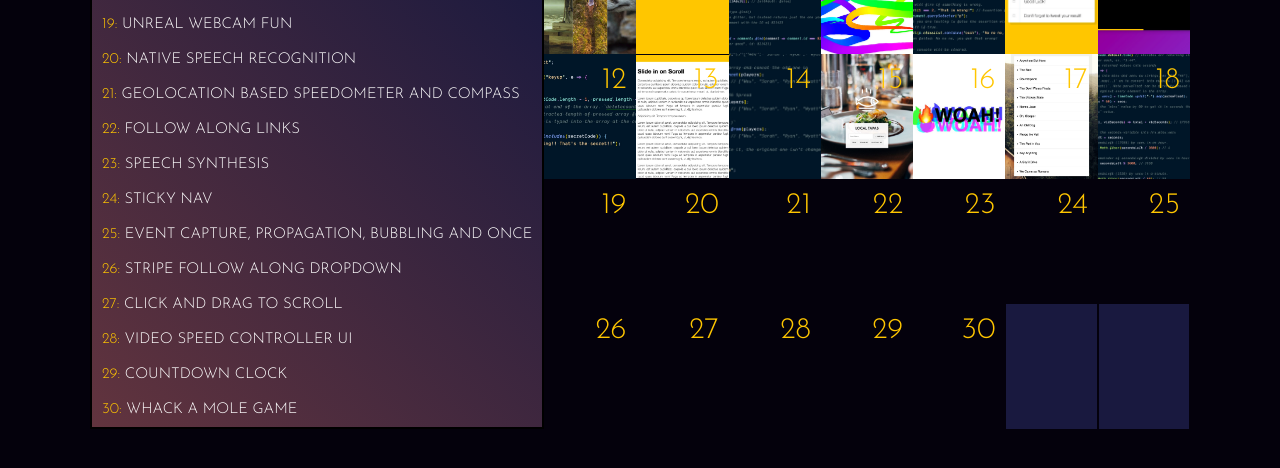
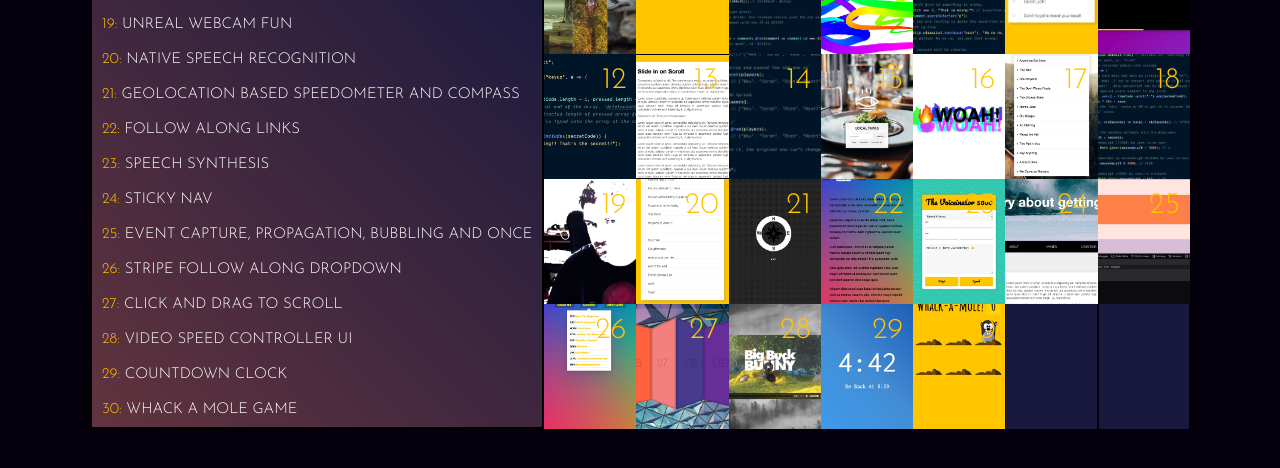
Before and after one commit to nabrus/JavaScript30, a plain HTML site: page index.html in a window 1280 px wide. Shown: the part 718-1186 px from the top of the page. Drawn offline with Linux system fonts and the light colour scheme.

Commit message:
complete add background images on cal

```diff
--- a/assets/css/style.css
+++ b/assets/css/style.css
@@ -206,6 +206,54 @@ main {
   background: no-repeat center/200% url(../images/Day18_Tally_w_Reduce.jpg);
 }
 
+.day19-box {
+  background: no-repeat center/200% url(../images/Day19_webcam_fun.jpg);
+}
+
+.day20-box {
+  background: no-repeat center/200% url(../images/Day20_Speech_Detection.jpg);
+}
+
+.day21-box {
+  background: no-repeat center/200% url(../images/Day21_geolocation.jpg);
+}
+
+.day22-box {
+  background: no-repeat center/200% url(../images/Day22_follow_along_link_highlighter.jpg);
+}
+
+.day23-box {
+  background: no-repeat center/200% url(../images/Day23_Speech_Synthesis.jpg);
+}
+
+.day24-box {
+  background: no-repeat center/200% url(../images/Day24_sticky_nav.jpg);
+}
+
+.day25-box {
+  background: no-repeat center/200% url(../images/Day25_eCapture_bubbling.jpg);
+}
+
+.day26-box {
+  background: no-repeat center/200% url(../images/Day26_Stripe_nav.jpg);
+}
+
+.day27-box {
+  background: no-repeat center/200% url(../images/Day27_click_and_drag.jpg);
+}
+
+.day28-box {
+  background: no-repeat center/200% url(../images/Day28_vid_speed_controller.jpg);
+}
+
+.day29-box {
+  background: no-repeat center/200% url(../images/Day29_countdown_timer.jpg);
+}
+
+.day30-box {
+  background: no-repeat center/200% url(../images/Day30_whack_a_mole.jpg);
+}
+
 .box h1 {
   text-align: right;
   margin: 0;
```
